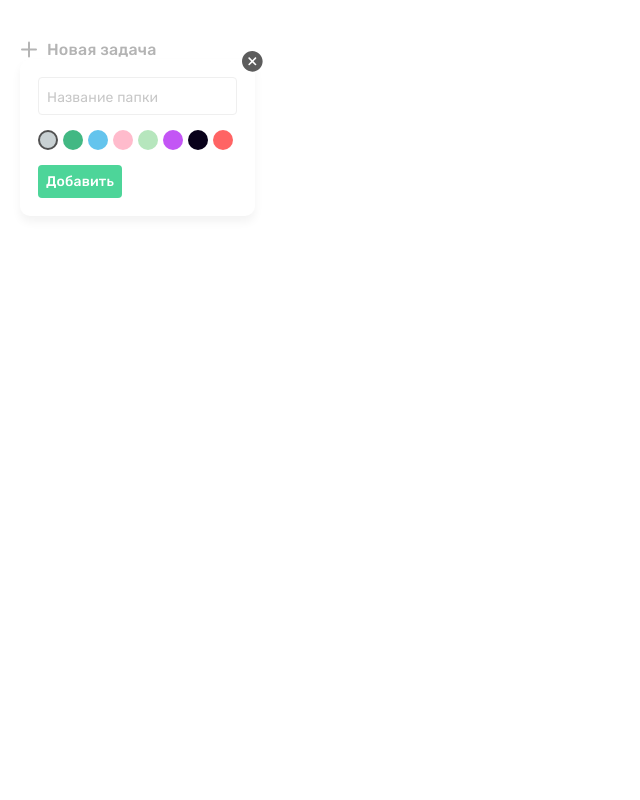
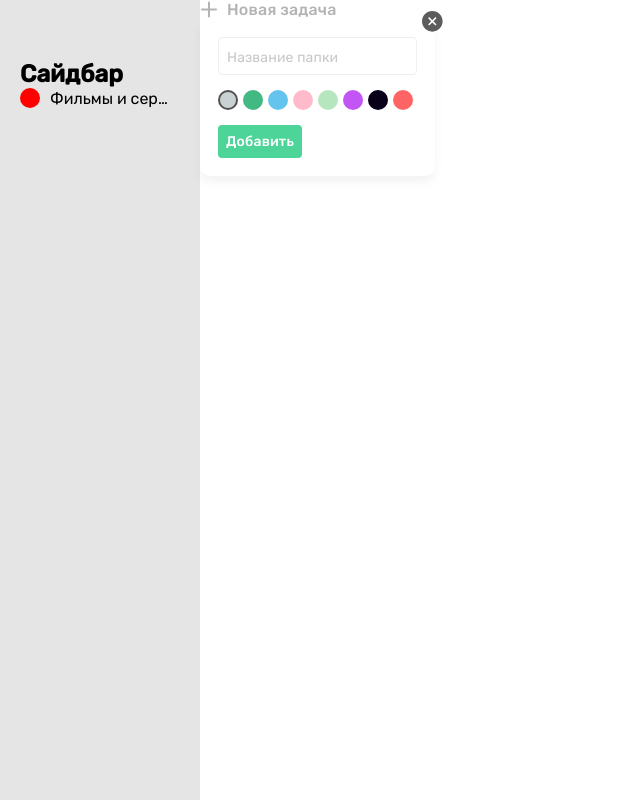
Before and after one commit to Dastan64/todo-list, a React (Create React App) app: page / in a window 1280 px wide. Shown: the whole page, without its empty margins (0-640 px from the left). Built offline with nearby package versions, Linux system fonts and the light colour scheme.

Commit message:
Небольшие правки стиля App и создание компонента FolderItem

```diff
--- a/src/App.jsx
+++ b/src/App.jsx
@@ -1,6 +1,7 @@
 import { useState } from 'react/cjs/react.development';
 import './App.scss';
 import addTask from "./assets/images/add-task.svg";
+import Aside from './components/Aside/Aside';
 import CreateFolderPopup from './components/CreateFolderPopup/CreateFolderPopup';
 import TasksForm from './components/TasksForm/TasksForm';
 import TasksList from './components/TasksList/TasksList';
@@ -20,6 +21,9 @@ function App() {
 
   return (
     <div className="app">
+      <div className="app__left">
+        <Aside></Aside>
+      </div>
       <div className="app__right">
         <TasksList tasks={tasks} deleteTask={deleteTask}></TasksList>
 
--- a/src/App.scss
+++ b/src/App.scss
@@ -1,6 +1,10 @@
 .app {
+  display: flex;
   font-family: "Rubik", Arial, Helvetica, sans-serif;
-  padding: 40px 20px;
+  height: 100vh;
+  &__left {
+    flex-basis: 200px;
+  }
   &__right {
     max-width: 420px;
   }
--- a/src/components/Aside/Aside.jsx
+++ b/src/components/Aside/Aside.jsx
@@ -1,9 +1,15 @@
+import { useState } from 'react/cjs/react.development';
+import FolderItem from '../FolderLink/FolderItem';
+import './Aside.scss';
+
 function Aside() {
-    return (
-        <aside className="aside">
-
-        </aside>
-    );
+  const [folders, setFolders] = useState([]);
+  return (
+    <aside className='aside'>
+      <h1>Сайдбар</h1>
+      <FolderItem></FolderItem>
+    </aside>
+  );
 }
 
 export default Aside;
--- /dev/null
+++ b/src/components/Aside/Aside.scss
@@ -0,0 +1,5 @@
+.aside {
+    background-color: #e5e5e5;
+    height: 100%;
+    padding: 60px 20px 0 20px;
+}
--- /dev/null
+++ b/src/components/FolderLink/FolderItem.jsx
@@ -0,0 +1,16 @@
+import './FolderItem.scss';
+
+function FolderItem() {
+  return (
+    <li className='folder-item'>
+      <span
+        style={{ backgroundColor: 'red' }}
+        className='folder-item__circle'></span>
+      <a className='folder-item__link' href='https://www.yandex.ru'>
+        <p className='folder-item__text'>Фильмы и сериалы</p>
+      </a>
+    </li>
+  );
+}
+
+export default FolderItem;
--- /dev/null
+++ b/src/components/FolderLink/FolderItem.scss
@@ -0,0 +1,26 @@
+.folder-item {
+    display: flex;
+    align-items: center;
+    gap: 10px;
+    &__link {
+        text-decoration: none;
+        color: #000;
+        max-width: 120px;
+    }
+    &--active {
+        padding: 12px 0 10px 10px;
+        background-color: #fff;
+        box-shadow: 0px 2px 10px rgba(0, 0, 0, 0.03);
+        border-radius: 4px;
+    }
+    &__circle {
+        width: 20px;
+        height: 20px;
+        border-radius: 50%;
+    }
+    &__text {
+        text-overflow: ellipsis;
+        white-space: nowrap;
+        overflow-x: hidden;
+    }
+}
```
